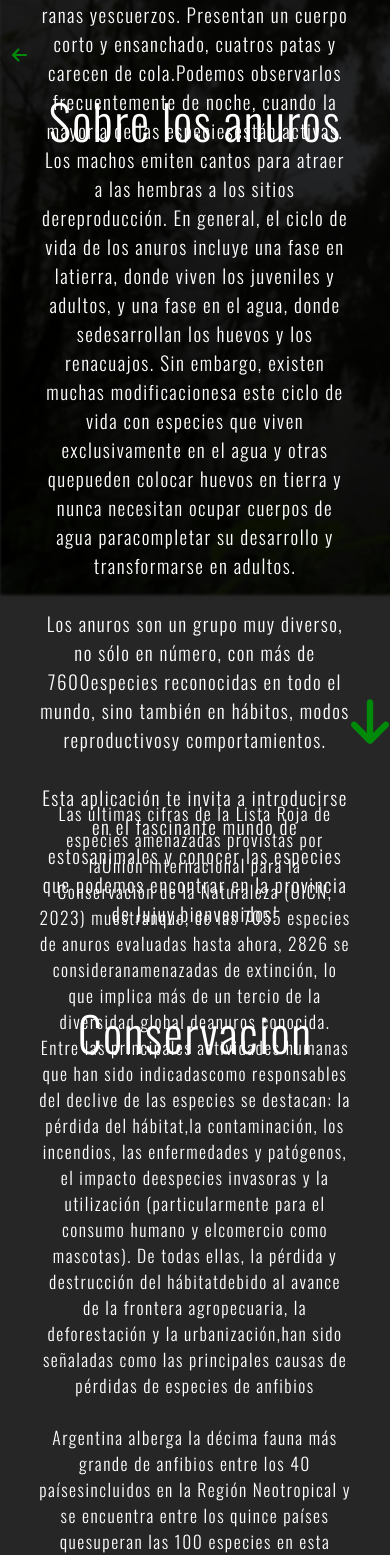
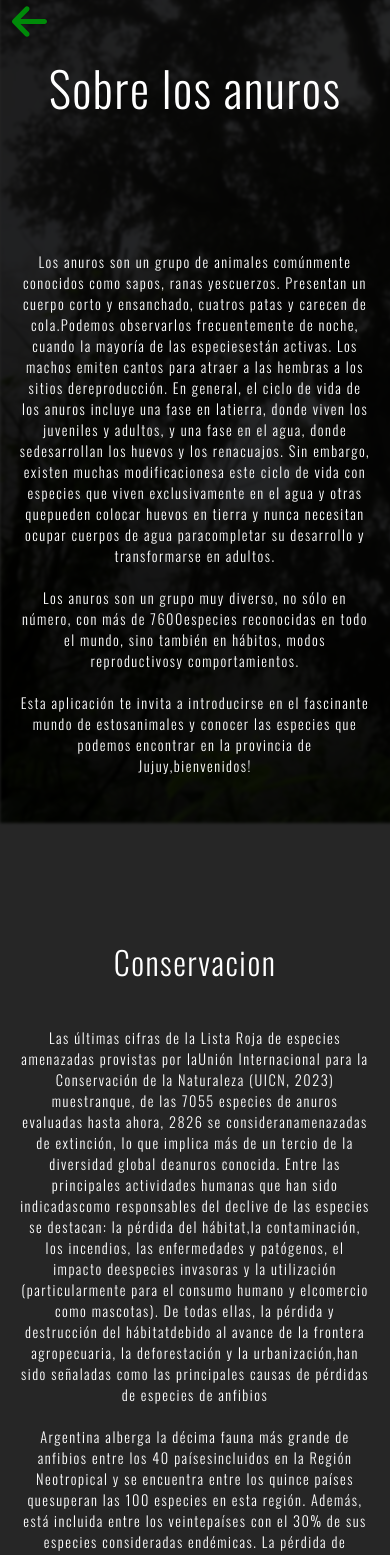
Before and after one commit to JuanGenovese/Anura-Landing, a React (Vite) app: page /masinfo in a window 390 px wide. Shown: the part 21-1576 px from the top of the page. Built offline with nearby package versions, Linux system fonts and the light colour scheme.

Commit message:
Responsive completo

```diff
--- a/src/components/Landing/ThirdView/ThirdView.jsx
+++ b/src/components/Landing/ThirdView/ThirdView.jsx
@@ -9,7 +9,7 @@ const ThirdView = () => {
     <div className={style.contenido2} id='equipo'>
 
       <div className={style.quienesSomos}>
-        <p>Este proyecto fue desarrollado por integrantes del Instituto deEcorregiones Andinas, INECOA, dependiente de la Universidad Nacional de Jujuyy el CONICET. Formamos parte del Grupo de Investigación en Diversidad,Ecología y Conservación de Anfibios, que tiene una trayectoria de más de 20años estudiando y monitoreando la diversidad de anfibios en la provincia,información que fue utilizada para realizar este catálogo.</p>
+        <p>Este proyecto fue desarrollado por integrantes del Instituto de Ecorregiones Andinas, INECOA, dependiente de la Universidad Nacional de Jujuy el CONICET. Formamos parte del Grupo de Investigación en Diversidad, Ecología y Conservación de Anfibios, que tiene una trayectoria de más de 20 años estudiando y monitoreando la diversidad de anfibios en la provincia, información que fue utilizada para realizar este catálogo.</p>
       </div>
 
       <div className={style.carrete}>
--- a/src/views/MasInfo/MasInfo.jsx
+++ b/src/views/MasInfo/MasInfo.jsx
@@ -22,11 +22,6 @@ const MasInfo = () => {
         <br/>Los anuros son un grupo muy diverso, no sólo en número, con más de 7600especies reconocidas en todo el mundo, sino también en hábitos, modos reproductivosy comportamientos.<br/>
         <br/>Esta aplicación te invita a introducirse en el fascinante mundo de estosanimales y conocer las especies que podemos encontrar en la provincia de Jujuy,bienvenidos!
         </p>
-
-        <div className={style.buttons}>
-          <span className={style.Down}><img className={style.arrow} src="/arrow-down-solid.svg"/></span>
-        </div>
-
       </div>
 
 
--- a/src/views/MasInfo/MasInfo.module.css
+++ b/src/views/MasInfo/MasInfo.module.css
@@ -55,22 +55,6 @@
     background-color: white;
 }
 
-.buttons {
-    display: flex;
-    justify-content: flex-end;
-    align-items: center;
-    width: 90%;
-    height: 15vh;
-}
-
-.Down {
-    border: none;
-    margin-left: 32vw;
-    height: 11vh;
-    width: 5vw;
-    border-radius: 50%;
-    background: none;
-}
 
 .Back {
     border: none;
@@ -136,3 +120,58 @@
     font-size: 1.1rem;
     margin-bottom: 8vh;
 }
+
+@media screen and (max-width: 700px) {
+    .BG {
+        height: 100%;
+        object-position: center;
+    }
+
+    .Back {
+        margin-top: 2vh;
+        width: 9vw;
+    }
+
+    .SobreAnuros h1 {
+        margin-bottom: 1vh;
+    }
+
+    .SobreAnuros p {
+        width: 90%;
+        height: 100%;
+        font-size: 0.9rem;
+        margin-bottom: 0;
+    }
+
+    .Conservacion {
+        height: 100%;
+        width: 100%;
+        display: flex;
+        flex-direction: column;
+        align-items: center;
+    }
+
+    .Conservacion h2 {
+        font-size: 2rem;
+        margin-bottom: 5vh;
+        margin-top: 5vh;
+    }
+
+    .Conservacion p {
+        font-size: 0.9rem;
+        width: 90%;
+    }
+
+    .Diversidad {
+        height: 100%;
+    }
+
+    .Diversidad h2 {
+        font-size: 2rem;
+    }
+
+    .Diversidad p {
+        width: 90%;
+        font-size: 0.9rem;
+    }
+}
```
